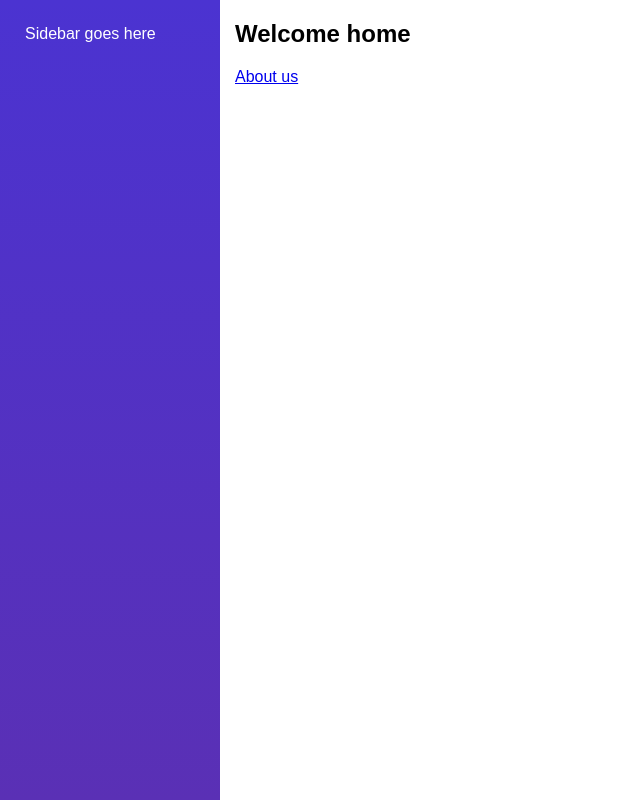
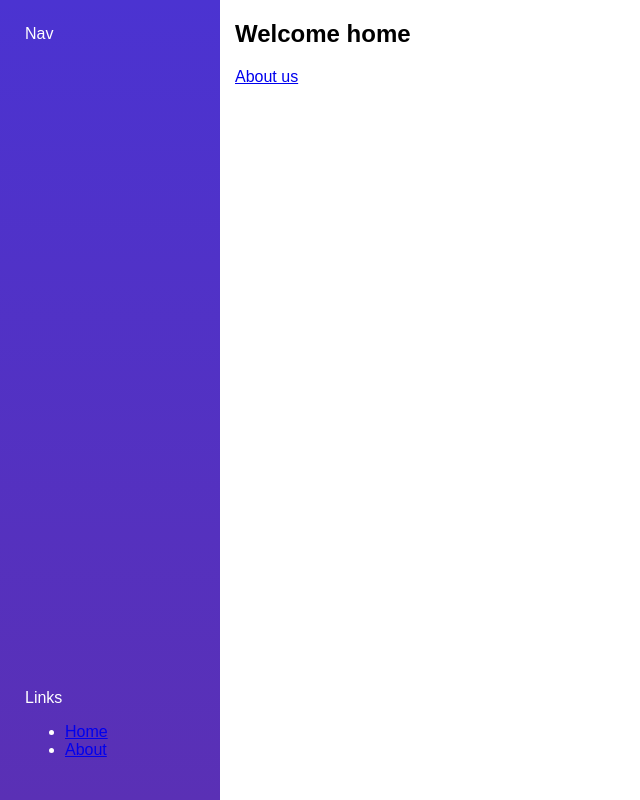
Before and after one commit to christopheragnus/React_Movieapp, a React (Create React App) app: page / in a window 1280 px wide. Shown: the whole page, without its empty margins (0-640 px from the left). Built offline with nearby package versions, Linux system fonts and the light colour scheme.

Commit message:
Add sidebar links

```diff
--- a/src/components/Sidebar/Sidebar.js
+++ b/src/components/Sidebar/Sidebar.js
@@ -1,8 +1,18 @@
 import React from 'react';
+import { Link } from 'react-router-dom'
 
 export const Sidebar = props => (
   <div className="sidebar">
-        Sidebar goes here
+        <section>
+          <div className='heading'>Nav</div>
+        </section>
+        <section>
+          <div className='heading'>Links</div>
+          <ul>
+            <li><Link to="/">Home</Link></li>
+            <li><Link to="/about">About</Link></li>
+          </ul>
+        </section>
   </div>
 );
 
--- a/src/index.js
+++ b/src/index.js
@@ -7,10 +7,10 @@ const MOUNT = document.getElementById('root') // or document.querySelector('#roo
 const renderApp = Comp => ReactDOM.render(Comp, MOUNT)
 
 if (module.hot) {
-    module.hot.accept('./App', () => {
+    module.hot.accept('./routes', () => {
         //accept hot change request
         const NextRoutes = require('./routes').default
-        renderApp(<Routes />)
+        renderApp(<NextRoutes />)
     })
 }
 
```
Also changed, not shown: src/App.css (deleted, +0 -28 lines), src/App.js (deleted, +0 -20 lines), 1 other file (tests, documents, lock files or other folders).
